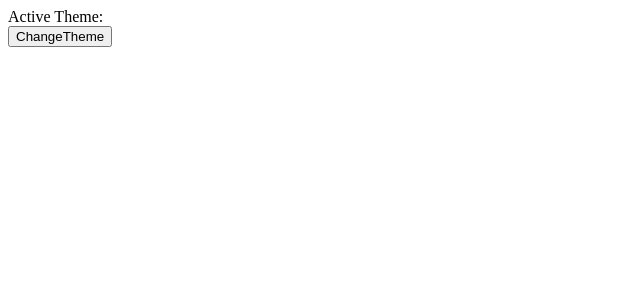
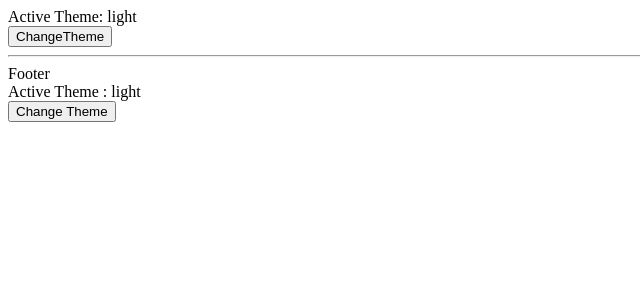
Before and after one commit to gorguluarslan/Context-API, a React (Create React App) app: page / in a window 1280 px wide. Shown: the top 300 px of the page, without its empty margins (0-640 px from the left). Built offline with nearby package versions, Linux system fonts and the light colour scheme.

Commit message:
update: change theme

```diff
--- a/src/App.js
+++ b/src/App.js
@@ -1,10 +1,12 @@
 import ChangeTheme from "./components/ChangeTheme";
+import Footer from "./components/Footer";
 import { ThemeContextProvider } from "./contexts/ThemeContext";
 
 function App() {
   return (
     <ThemeContextProvider>
       <ChangeTheme />
+      <Footer />
     </ThemeContextProvider>
   );
 }
--- a/src/components/ChangeTheme.js
+++ b/src/components/ChangeTheme.js
@@ -2,12 +2,11 @@ import React, { useContext } from "react";
 import ThemeContext from "../contexts/ThemeContext";
 
 function ChangeTheme() {
-  const data = useContext(ThemeContext);
-  console.log(data);
+  const { theme, toggleTheme } = useContext(ThemeContext);
   return (
     <div>
-      <div>Active Theme: </div>
-      <button>ChangeTheme</button>
+      <div>Active Theme: {theme} </div>
+      <button onClick={toggleTheme}>ChangeTheme</button>
     </div>
   );
 }
--- /dev/null
+++ b/src/components/Footer.js
@@ -0,0 +1,16 @@
+import { useContext } from "react";
+import ThemeContext from "../contexts/ThemeContext";
+
+function Footer() {
+  const { theme, toggleTheme } = useContext(ThemeContext);
+  return (
+    <>
+      <hr />
+      Footer
+      <div>Active Theme : {theme}</div>
+      <button onClick={toggleTheme}>Change Theme</button>
+    </>
+  );
+}
+
+export default Footer;
--- a/src/contexts/ThemeContext.js
+++ b/src/contexts/ThemeContext.js
@@ -5,9 +5,13 @@ const ThemeContext = createContext();
 export const ThemeContextProvider = ({ children }) => {
   const [theme, setTheme] = useState("light");
 
+  const toggleTheme = () => {
+    setTheme((prev) => (prev === "light" ? "dark" : "light"));
+  };
+
   const values = {
     theme,
-    setTheme,
+    toggleTheme,
   };
 
   return (
```
